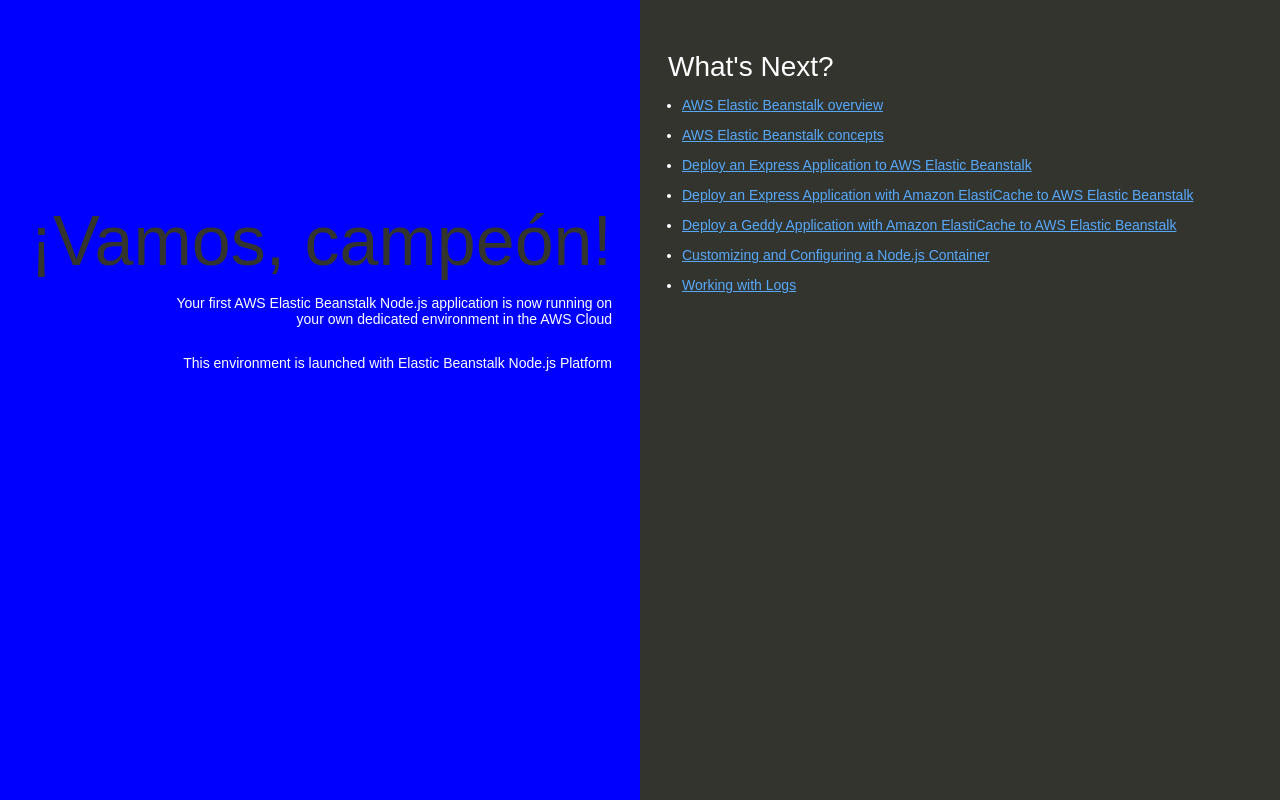
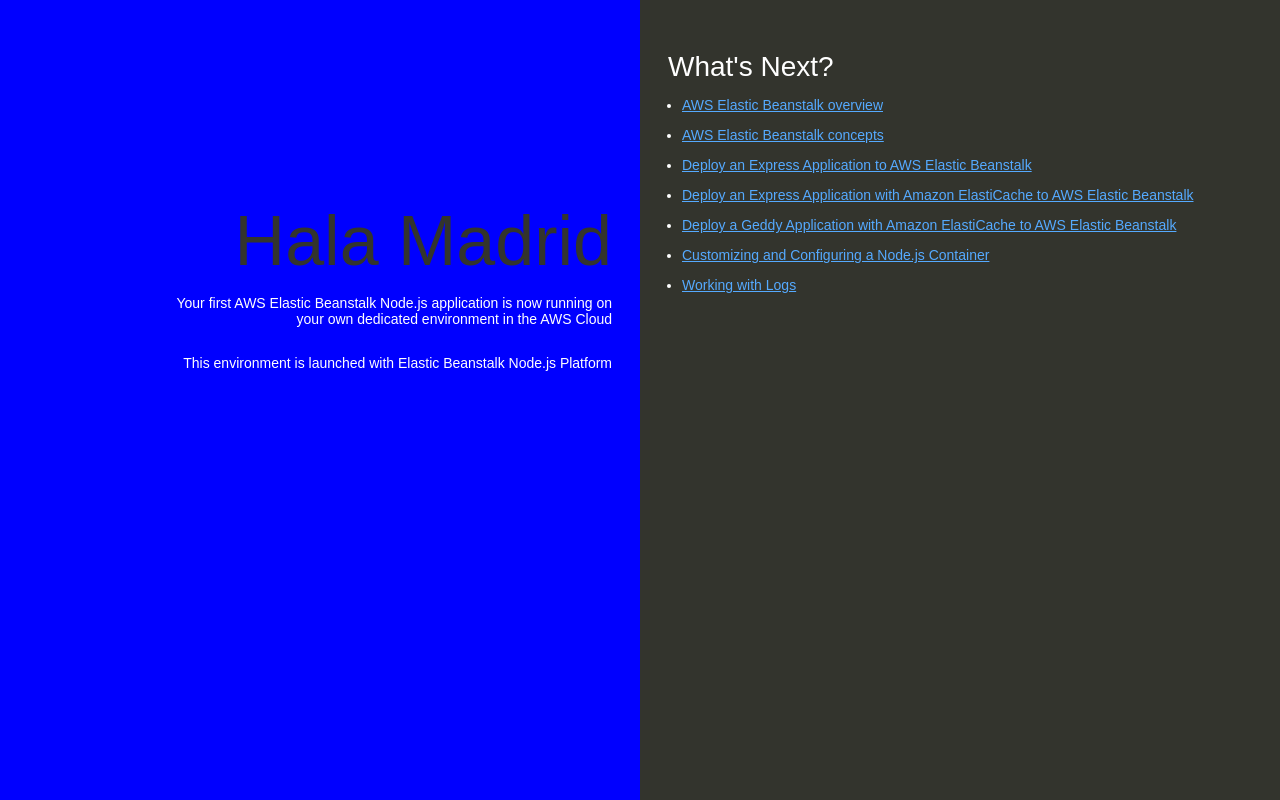
Before and after one commit to sonpicard/gin-devops-labs, a website: page index.html in a window 1280 px wide. Drawn offline with Linux system fonts and the light colour scheme.

Commit message:
added hala madrid

```diff
--- a/index.html
+++ b/index.html
@@ -74,7 +74,7 @@
   </head>
   <body>
     <div class="textColumn">
-      <h1>¡Vamos, campeón!</h1>
+      <h1>Hala Madrid</h1>
       <p>Your first AWS Elastic Beanstalk Node.js application is now running on your own dedicated environment in the AWS Cloud</p>
       <p>This environment is launched with Elastic Beanstalk Node.js Platform</p>
     </div>
```
